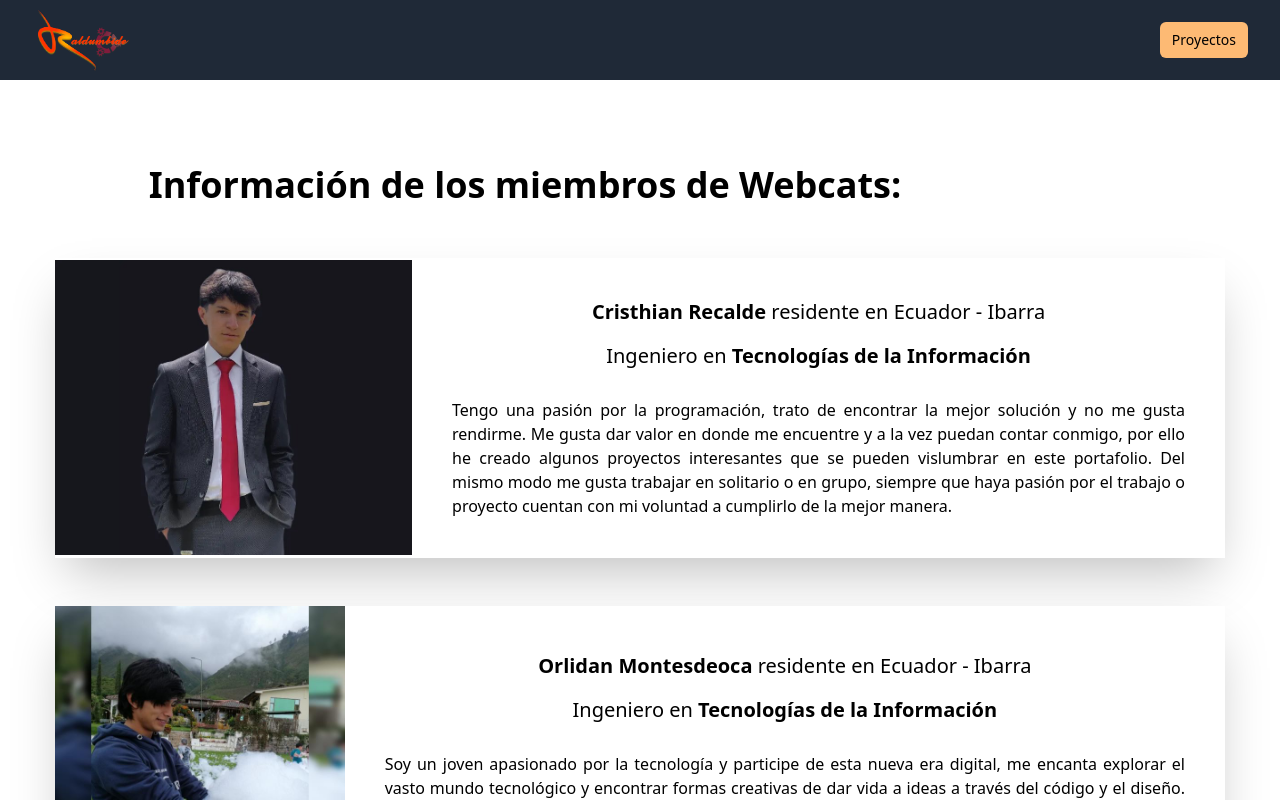
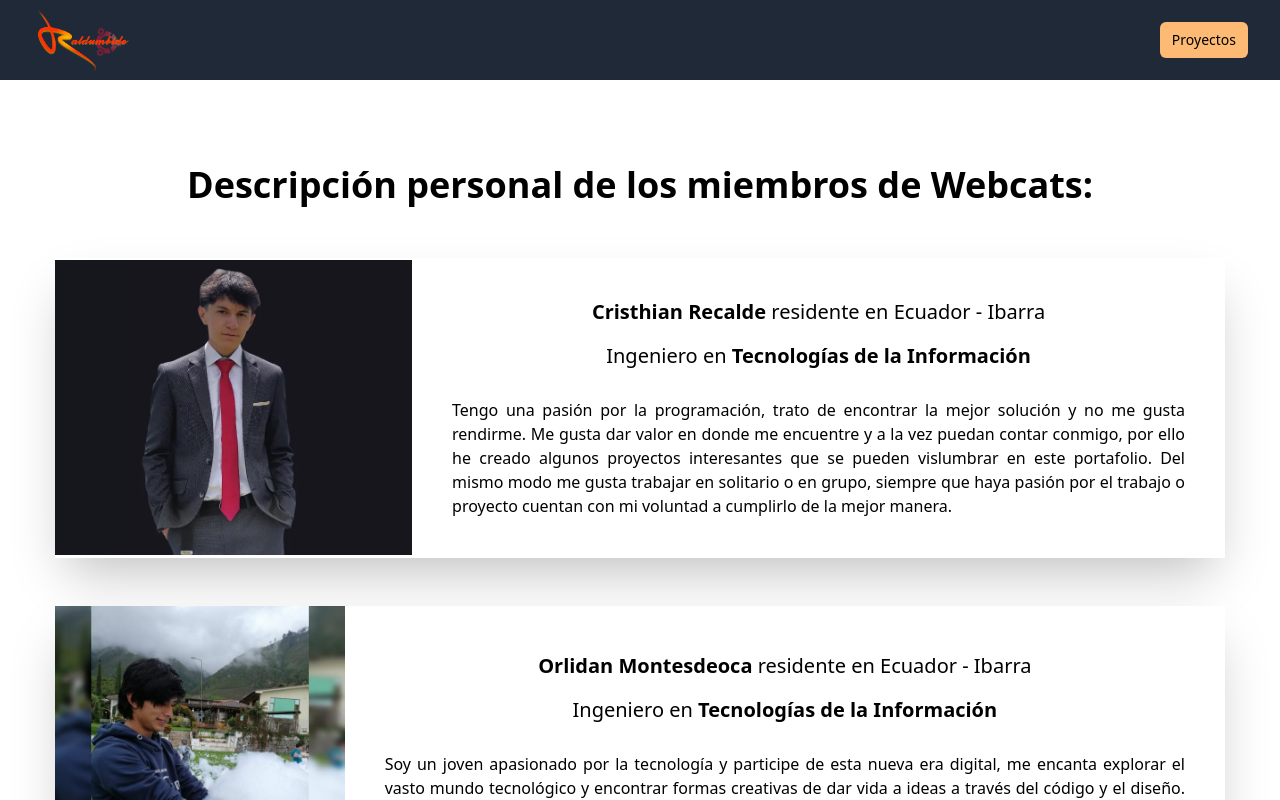
Before and after one commit to rszaldumbide/Recopilacion-de-proyectos-con-NextJs, a Next.js app: page /proyectos/proyecto_1 in a window 1280 px wide. Shown: the top 800 px of the page. Built offline with nearby package versions, Linux system fonts and the light colour scheme.

Commit message:
cambios proyecto 1

```diff
--- a/src/app/proyectos/proyecto_1/page.jsx
+++ b/src/app/proyectos/proyecto_1/page.jsx
@@ -8,8 +8,8 @@ function Proyecto1() {
   return (
     <div className="flex flex-wrap items-center justify-center text-center min-h-screen">
       <div className=" items-center justify-center min-[600px]">
-        <h1 className="leading-snug my-10 mx-0 font-bold text-4xl">
-          Información de los miembros de Webcats:
+        <h1 className="leading-snug my-10 mx-auto font-bold text-4xl text-center">
+          Descripción personal de los miembros de Webcats:
         </h1>
         <div className="xl:flex lg:flex items-center justify-center mx-auto mt-12 mb-3 bg-white shadow-2xl xl:w-[1170px] lg:w-[1170px] sm:w-[700px] md:w-[700px]">
           <div className="w-auto h-full">
--- a/src/components/Proyectos.jsx
+++ b/src/components/Proyectos.jsx
@@ -6,7 +6,7 @@ function Proyectos() {
         <Articulo
         enlace="proyecto_1"
         titulo="Proyecto 1"
-        texto="Replicación de la página de testimonios de FreecodeCamp."
+        texto="Descripción personal de cada uno de los participantes de Webcats."
         />
         <Articulo
         enlace="proyecto_2"
```
